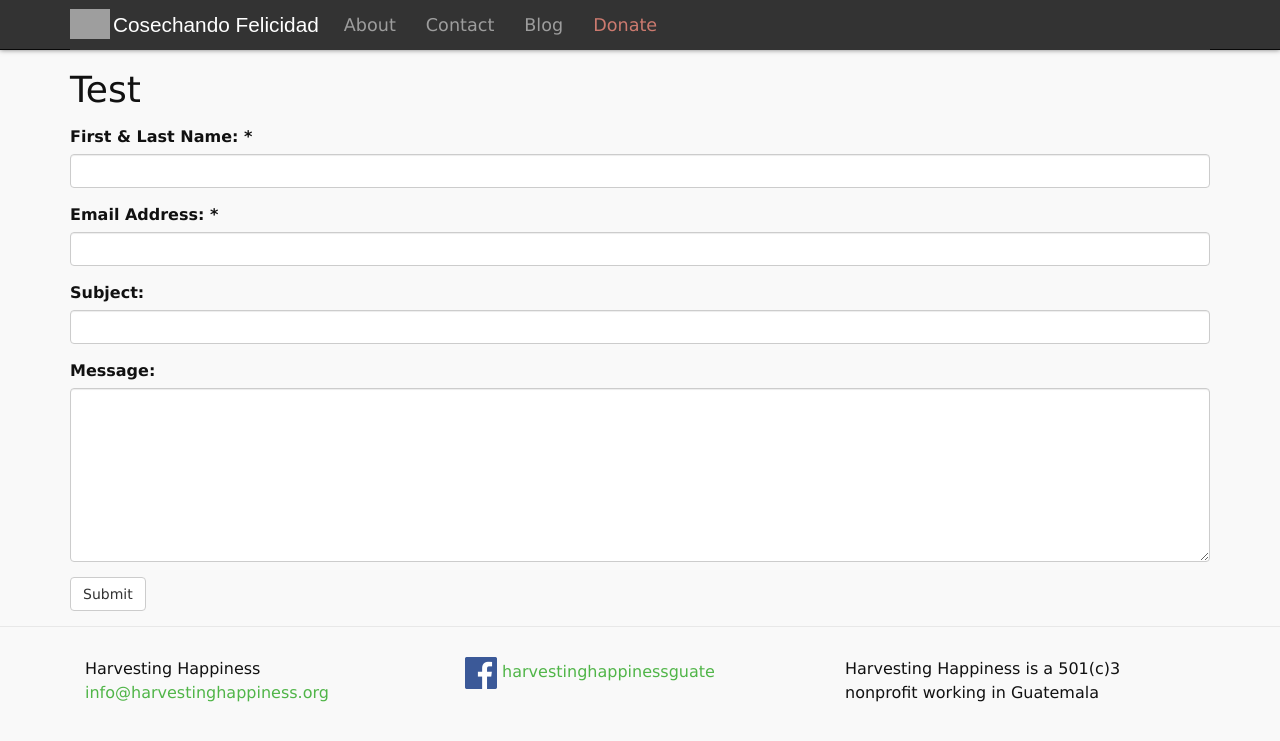
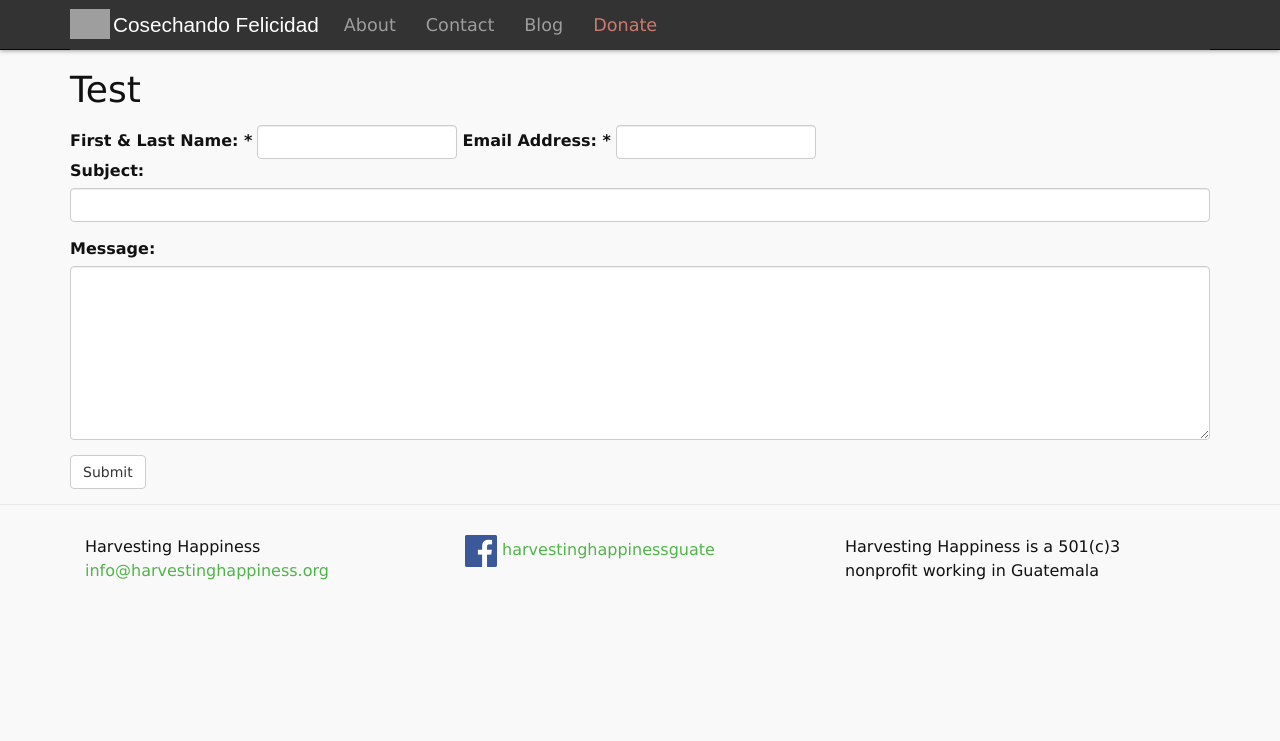
Before and after one commit to harvestinghappiness/harvestinghappiness.github.io, a Jekyll site: the page built from test.md, in a window 1280 px wide. Shown: the top 741 px of the page. Built offline with Jekyll 4.4.1, drawn with Linux system fonts in a browser that asks for light colours.

Commit message:
Update test.md

```diff
--- a/test.md
+++ b/test.md
@@ -5,6 +5,7 @@ permalink: /test/
 ---
 
 <form action="https://docs.google.com/forms/d/1ooxeou7pVxHweD8-jG7Hq6cQONiDby3u1yt0TBef1wg/formResponse" method="POST" id="ss-form" target="_self" onsubmit="">
+<div class="form-inline">
     <div class="form-group">
         <label for="itemView.getDomIdToLabel()" aria-label="(Required field)">First &amp; Last Name: *
         </label>
@@ -13,8 +14,9 @@ permalink: /test/
     <div class="form-group">
         <label class="ss-q-item-label" for="entry_2068441859">Email Address: *
         </label>
-        <input type="text" name="entry.2068441859" value="" class="ss-q-short form-control" id="entry_2068441859" dir="auto" aria-label="Email address:  " aria-required="true" required="" title="">
+        <input type="email" name="entry.2068441859" value="" class="ss-q-short form-control" id="entry_2068441859" dir="auto" aria-label="Email address:  " aria-required="true" required="" title="">
     </div>
+</div>
     <div class="form-group">
         <label class="ss-q-item-label" for="entry_1857669065">
             Subject:
```
